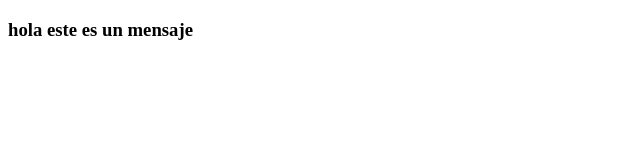
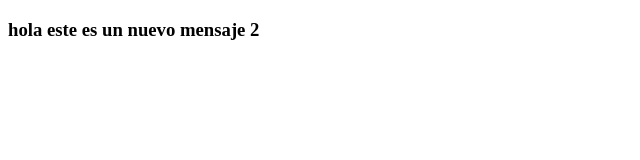
Before and after one commit to fwdadri/PruebaRepo, a plain HTML site: page index.html in a window 1280 px wide. Shown: the full height of the page, 0-640 px from the left. Drawn offline with Linux system fonts and the light colour scheme.

Commit message:
mensajesegundo

```diff
--- a/index.html
+++ b/index.html
@@ -6,6 +6,8 @@
     <title>Document</title>
 </head>
 <body>
-    <h3>hola este es un mensaje</h3>
+    <h3>hola este es un nuevo mensaje 2
+
+    </h3>
 </body>
 </html>
```
